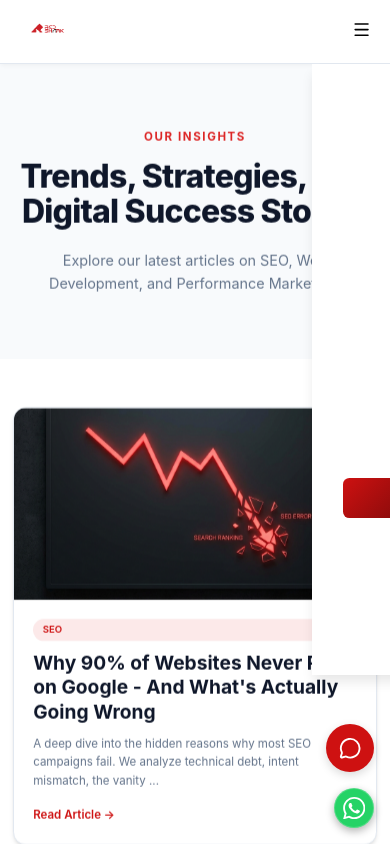
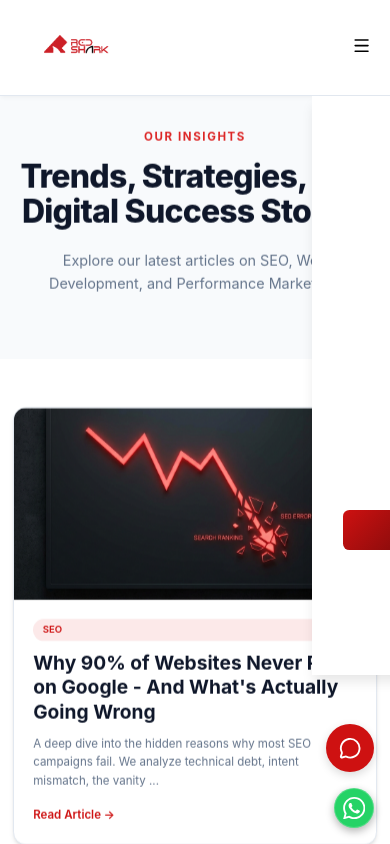
Before and after one commit to Fazilfazi991/redshark, a React (Vite) app: page /blog in a window 390 px wide. Shown: the top 844 px of the page. Built offline with nearby package versions, Linux system fonts and the light colour scheme.

Commit message:
Increase logo size by 100% and force white nav background

```diff
--- a/src/components/Header.css
+++ b/src/components/Header.css
@@ -9,8 +9,10 @@
 }
 
 .header.scrolled {
-    background-color: rgba(255, 255, 255, 0.95);
-    backdrop-filter: blur(10px);
+    background-color: #ffffff;
+    /* Force white */
+    backdrop-filter: none;
+    /* Remove blur to ensure solid white */
     border-bottom: 1px solid var(--border);
     box-shadow: 0 4px 6px -1px rgba(0, 0, 0, 0.05);
 }
@@ -32,7 +34,7 @@
 }
 
 .logo-img {
-    height: 80px;
+    height: 160px;
     width: auto;
     object-fit: contain;
     transition: height 0.3s ease;
@@ -40,7 +42,7 @@
 
 @media (max-width: 768px) {
     .logo-img {
-        height: 50px;
+        height: 100px;
     }
 }
 
--- a/src/index.css
+++ b/src/index.css
@@ -24,14 +24,14 @@
 
   --radius: 0.5rem;
   --container-width: 1280px;
-  --header-height: 120px;
+  --header-height: 180px;
 
   --font-sans: 'Inter', system-ui, -apple-system, sans-serif;
 }
 
 @media (max-width: 768px) {
   :root {
-    --header-height: 80px;
+    --header-height: 120px;
   }
 }
 
```
